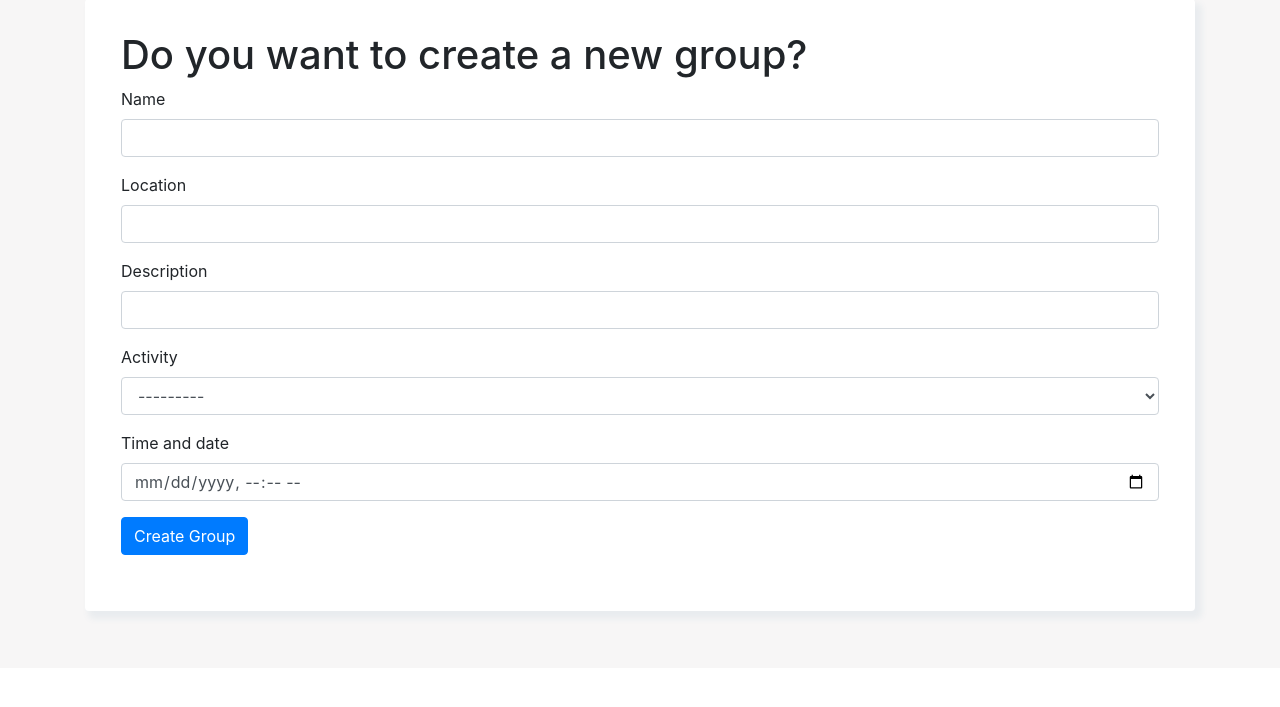
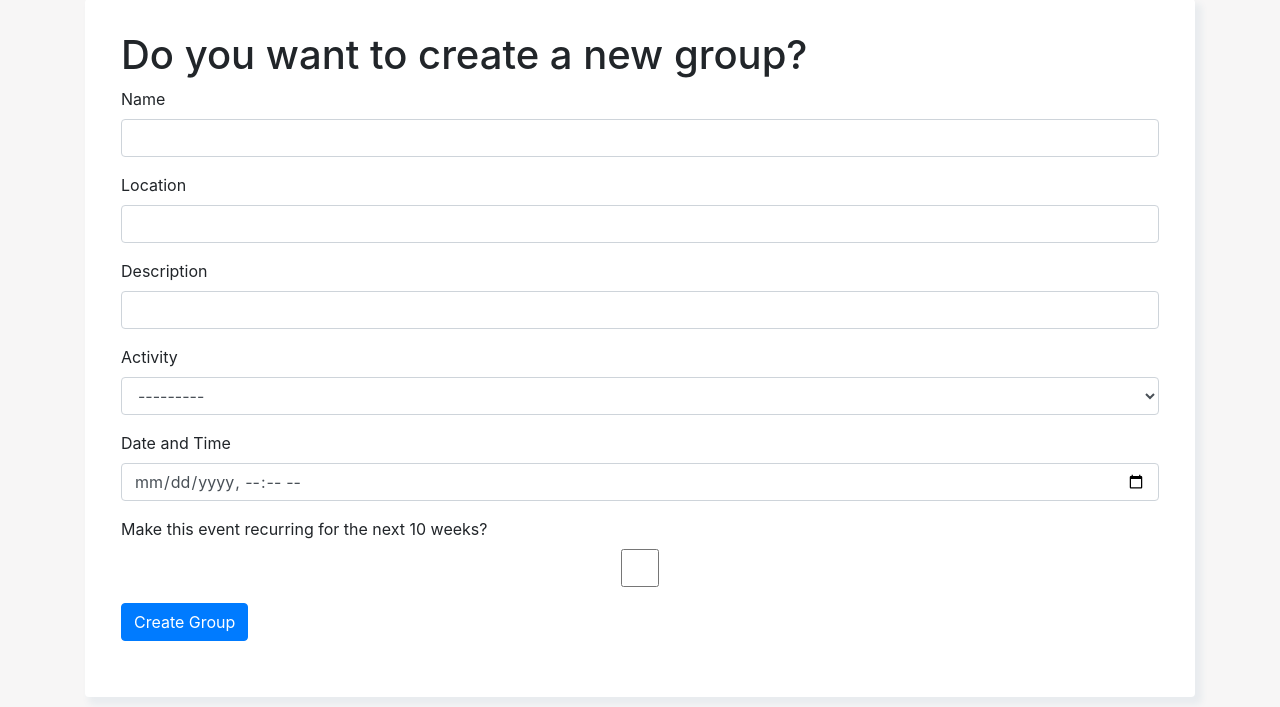
Before and after one commit to ginasixt/project5, a Django app: page /create_group_page/ in a window 1280 px wide. Shown: the part 132-839 px from the top of the page. Before the commit the page ends 753 px from the top, so only its background shows below. Run offline with Django 4.2, Linux system fonts and the light colour scheme; data comes from the database, SQL or seed files in the repository; both versions use the stored data as it was after the commit; some libraries are stand-ins or nearby versions.

Commit message:
Add date and time field and recurring option to GroupForm

```diff
--- a/capstone/forms.py
+++ b/capstone/forms.py
@@ -9,11 +9,13 @@
         fields = ['name']
 
 class GroupForm(forms.ModelForm):
-    time_and_date = forms.DateTimeField(widget=forms.DateTimeInput(attrs={'type': 'datetime-local'}), required=True)
+    time_and_date = forms.DateTimeField(widget=forms.DateTimeInput(attrs={'type': 'datetime-local'}), required=True , label="Date and Time")
+    activity = forms.ModelChoiceField(queryset=Activity.objects.all(), required=True)
+    recurring = forms.BooleanField(required=False, label="Make this event recurring for the next 10 weeks?")
 
     class Meta:
         model = Group
-        fields = ['name', 'location', 'description', 'activity', 'time_and_date']
+        fields = ['name', 'location', 'description', 'activity', 'time_and_date', 'recurring']
 
 class SignupForm(UserCreationForm):
     class Meta:
--- a/capstone/models.py
+++ b/capstone/models.py
@@ -17,5 +17,6 @@
     time_and_date = models.DateTimeField(default=None)
     users = models.ManyToManyField(User)
     creator = models.ForeignKey(User, on_delete=models.CASCADE, default=None, related_name='creator')
+    recurring = models.BooleanField(default=False)
     def __str__(self):
         return f"The group {self.name} with the activity {self.activity}"
--- a/capstone/templates/capstone/create_group.html
+++ b/capstone/templates/capstone/create_group.html
@@ -29,6 +29,8 @@
             {% else %}
                 <label for="{{ field.id_for_label }}" class="form-label">{{ field.label }}</label>
                 <input type="{{ field.field.widget.input_type }}" class="form-control" id="{{ field.id_for_label }}" name="{{ field.html_name }}" {% if field.field.required %}required{% endif %}>
+
+
             {% endif %}
             </div>
             {% endfor %}
--- a/capstone/views.py
+++ b/capstone/views.py
@@ -8,6 +8,7 @@
 from .forms import GroupForm, ActivityForm
 from django.contrib import messages
 from django.core.paginator import Paginator, EmptyPage, PageNotAnInteger
+from datetime import timedelta
 
 
 # Create your views here.
@@ -45,8 +46,23 @@
 # Calendar page
 def calendar_view(request):
     user_groups = Group.objects.filter(users=request.user)
-    group_dates = {group.time_and_date.strftime('%Y-%m-%d'): {'time': group.time_and_date.strftime('%H:%M'), 'name': group.name, 'url': reverse('group_detail', args=[group.id])} for group in user_groups}
-    return render(request, 'capstone/calendar.html', {'user_groups': user_groups, 'group_dates': group_dates})
+    group_dates = {}
+    for group in user_groups:
+        formatted_date = group.time_and_date.strftime('%Y-%m-%d')
+        formatted_time = group.time_and_date.strftime('%H:%M')
+        group_name = group.name
+        group_url = reverse('group_detail', args=[group.id])
+        group_dates[formatted_date] = {'time': formatted_time, 'name': group_name, 'url': group_url}
+
+        if group.recurring:
+            for i in range(1, 10):
+                new_date = group.time_and_date + timedelta(weeks=i)
+                formatted_new_date = new_date.strftime('%Y-%m-%d')
+                formatted_new_time = new_date.strftime('%H:%M')
+                group_dates[formatted_new_date] = {'time': formatted_new_time, 'name': group_name, 'url': group_url}
+    return render(request, 'capstone/calendar.html', {
+        'user_groups': user_groups,
+        'group_dates': group_dates})
 
 # signup page
 def user_signup(request):
```
Also changed, not shown: capstone/migrations/0006_group_recurring.py (added), db.sqlite3.
